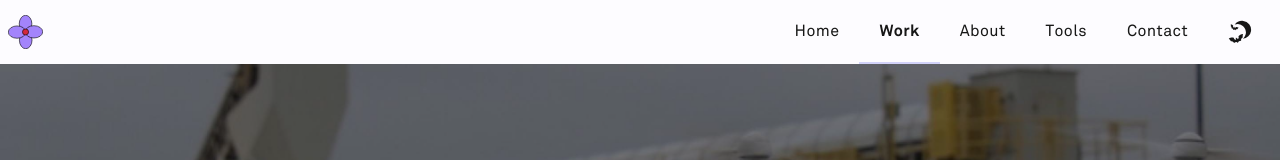
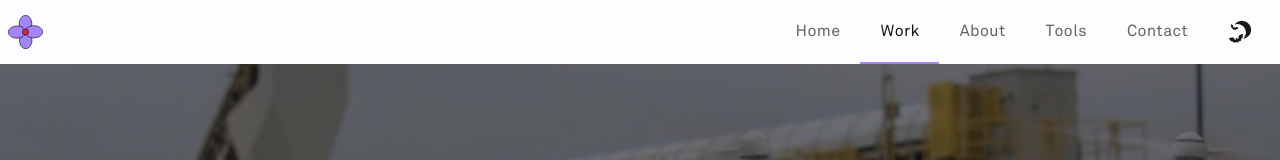
Before and after one commit to sofia-cse/nextjs-portfolio, a Next.js app: page /projects/firmatek in a window 1280 px wide. Shown: the top 160 px of the page. Built offline with nearby package versions, Linux system fonts and the light colour scheme.

Commit message:
style improvements

```diff
--- a/src/app/globals.css
+++ b/src/app/globals.css
@@ -23,9 +23,13 @@ html {
 
   --base: 255, 255, 255;
 
-  --border-color: #222222;
+  --accent: 163, 132, 250;
 
-  --backgroundHover: #f2f2f2;
+  --inactive: rgb(102, 102, 102);
+
+  --border-color: #cecece;
+
+  --backgroundHover: rgb(247, 247,247);
 
   /*--primary-glow: conic-gradient(
     from 180deg at 50% 50%,
@@ -88,6 +92,10 @@ html {
   --card-rgb: 180, 185, 188;
   --card-border-rgb: 131, 134, 135;
 
+  --table-box-shadow: 0 14px 66px rgba(0,0,0,.07),0 10px 17px rgba(0,0,0,.03),0 4px 7px rgba(0,0,0,.05);
+
+  --card-box-shadow: 4px 4px 0px 0px #d2d2f9;
+
   --img-filter: "";
 }
 /* old dark mode query
@@ -128,14 +136,18 @@ html {
 
 [data-theme="dark"] {
   --foreground-rgb: 226, 232, 240;
-  --background-start-rgba: 0, 0, 0, 0;
+  --background-start-rgba: 0, 0, 0, 1;
   --background-end-rgba: 0, 0, 0, 0;
 
-  --base: 10, 10, 10;
+  --base: 0, 0, 0;
 
-  --border-color: #ffffff;
+  --accent: 163, 132, 250;
 
-  --backgroundHover: rgba(255, 115, 36, 0.01);
+  --inactive: rgb(136, 136, 136);
+
+  --border-color: #ffffff20;
+
+  --backgroundHover: rgba(10, 10, 10, 1);
 
   --primary-glow: radial-gradient(
     circle at 50%,
@@ -163,6 +175,10 @@ html {
 
   --glow-left: none;
   --glow-right: none;
+
+  --table-box-shadow: 0 14px 66px hsla(0, 0%, 96%, .07), 0 10px 17px hsla(0, 0%, 96%, .03), 0 4px 7px hsla(0, 0%, 96%, .05);
+
+  --card-box-shadow: 4px 4px 0px 0px #d2d2f9;
 
   --img-filter: brightness(0) invert(1);
 }
@@ -194,7 +210,7 @@ html {
   }
 
   button {
-    @apply rounded-md uppercase bg-[#a284fb] text-white;
+    @apply rounded-md uppercase bg-[rgb(var(--accent))] text-white;
   }
 
   button:hover {
@@ -204,26 +220,26 @@ html {
 
 body {
   color: rgb(var(--foreground-rgb));
-  background: linear-gradient(
-    to bottom,
-    rgba(var(--background-start-rgba)),
-    rgba(var(--background-end-rgba))
-  );
+  background-color: rgba(var(--background-start-rgba));
 }
 
-li.active {
-  font-weight: bold;
+svg:hover {
+  color: rgb(var(--accent));
+}
+
+li.inactive {
+  color: var(--inactive);
 }
 
 /* individual class styles */
-.line {
+.nav_activeBar {
   position: absolute;
   width: 100px;
   height: 2px;
   bottom: 0;
-  background-color: #d2d2f9;
+  background-color: rgb(var(--accent));
   transform-origin: 0 0 0;
-  transition: 0.2s;
+  transition: transform 0.15s;
 }
 
 .nav-top {
@@ -243,17 +259,17 @@ li.active {
   transform: translateZ(0);
   border: 1px solid;
   border-color: var(--border-color);
-  border-radius: 0.125rem;
+  border-radius: 0.25rem;
   overflow: hidden;
   background-color: rgb(var(--base));
-  box-shadow: 4px 4px 0px 0px #d2d2f9;
+  box-shadow: var(--table-box-shadow);
 }
 
 .projectitem:hover {
   transform: scale(1.02);
   transition: transform 0.1s;
   background-color: var(--backgroundHover);
-  box-shadow: 0px 8px 17px rgba(0, 0, 0, 0.15);
+  box-shadow: var(--table-box-shadow);
 }
 
 .projectitem::before,
@@ -360,3 +376,7 @@ ol {
   position: absolute;
   filter: blur(24px);
 }
+
+.projectdetail-shadow {
+  box-shadow: var(--card-box-shadow);
+}
--- a/src/app/projects/firmatek/page.tsx
+++ b/src/app/projects/firmatek/page.tsx
@@ -58,7 +58,7 @@ const page = () => {
               alt=""
               width={550}
               height={350}
-              className="object-contain w-full h-auto"
+              className="object-contain w-full h-auto rounded-sm projectdetail-shadow"
             />
           </div>
         </div>
@@ -95,7 +95,7 @@ const page = () => {
               alt=""
               width={550}
               height={350}
-              className="object-contain w-full h-auto"
+              className="object-contain w-full h-auto rounded-sm projectdetail-shadow"
             />
           </div>
         </div>
--- a/src/components/About.jsx
+++ b/src/components/About.jsx
@@ -5,7 +5,6 @@ import avatar from "../../public/assets/cartoon_avatar.png";
 const About = () => {
   return (
     <div id="about" className="w-full min-h-screen flex items-center p-2">
-      {console.log("about rendered")}
       <div className="max-w-[1240px] m-auto px-2 py-16 w-full">
         <div className="max-w-[1240px] m-auto md:grid">
           <h2 className="py-2 md:py-6 block text-center lg:text-left">
--- a/src/components/HomeContent.jsx
+++ b/src/components/HomeContent.jsx
@@ -6,11 +6,9 @@ import About from "../components/About";
 import Skills from "../components/Skills";
 import Projects from "../components/Projects";
 import Contact from "../components/Contact";
-//import{ScrollContext} from '/.ScrollContext';
-//import { useInView } from "react-intersection-observer";
 
 const HomeContent = () => {
-  const [activeSection, setActiveSection] = useState("home");
+  const [activeSection, setActiveSection] = useState("");
 
   const homeRef = useRef(null);
   const workRef = useRef(null);
@@ -19,6 +17,12 @@ const HomeContent = () => {
   const contactRef = useRef(null);
 
   useEffect(() => {
+    //if coming from another page, set the active section to the corresponding hash link
+    //const hash = window?.location.hash ?? "#home";
+    //const hashID = hash.split("#")[1];
+    //console.log("Hash:", hashID);
+
+    //set active state based on scroll
     const options = {
       root: null,
       rootMargin: "-49% 0% -49% 0%", // Trigger when the section enters halfway into the viewport
@@ -50,6 +54,7 @@ const HomeContent = () => {
   return (
     <div>
       <Navbar activeSection={activeSection} />
+      <div className="container mx-auto">
         <div id="home" ref={homeRef}>
           <Main />
         </div>
@@ -66,6 +71,7 @@ const HomeContent = () => {
           <Contact />
         </div>
       </div>
+    </div>
   );
 };
 
--- a/src/components/NavLine.jsx
+++ b/src/components/NavLine.jsx
@@ -17,16 +17,22 @@ const NavLine = (props) => {
 
   //calculate size and position for each nav element on load
   const dimensions = {
-    home: { width: props.widths[0], x: 0 },
-    work: { width: props.widths[1], x: props.widths[0] },
-    about: { width: props.widths[2], x: props.widths[0] + props.widths[1] },
+    home: { width: props.widths[0], x: 0, display: "block" },
+    work: { width: props.widths[1], x: props.widths[0], display: "block" },
+    about: {
+      width: props.widths[2],
+      x: props.widths[0] + props.widths[1],
+      display: "block",
+    },
     tools: {
       width: props.widths[3],
       x: props.widths[0] + props.widths[1] + props.widths[2],
+      display: "block",
     },
     contact: {
       width: props.widths[4],
       x: props.widths[0] + props.widths[1] + props.widths[2] + props.widths[3],
+      display: "block",
     },
   };
 
@@ -37,19 +43,15 @@ const NavLine = (props) => {
   const activeDimensions = dimensions[props.activeSection];
 
   // Resize and position background based on active tab
-  const lineStyle = {
-    home: {
-      transform: `translateX(${activeDimensions.x}px) scaleX(${
-        activeDimensions.width / originalWidth
-      })`,
-    },
+
+  const activeStyle = {
+    transform: `translateX(${activeDimensions?.x}px) scaleX(${
+      activeDimensions?.width / originalWidth
+    })`,
+    //wait until dimensions are calulated to display to avoid animation from origin on refresh or navigation
+    display: `${activeDimensions?.display ?? "none"}`,
   };
-
-  return (
-    mounted && (
-      <div className={`line ${props.activeSection}`} style={lineStyle.home} />
-    )
-  );
+  return mounted && <div className="nav_activeBar" style={activeStyle} />;
 };
 
 NavLine.propTypes = {
--- a/src/components/Navbar.jsx
+++ b/src/components/Navbar.jsx
@@ -8,12 +8,14 @@ import ThemeButton from "./ThemeButton.jsx";
 import NavLine from "./NavLine";
 
 const Navbar = (props) => {
+  const [mounted, setMounted] = useState(false);
   const [nav, setNav] = useState(false);
   const [activeTab, setActiveTab] = useState("home");
   const elementsRef = useRef([]);
   const [widths, setWidths] = useState([]);
 
   useEffect(() => {
+    setMounted(true, []);
     const widthArray = elementsRef.current.map((el) => el?.offsetWidth);
     setWidths(widthArray);
   }, []);
@@ -80,7 +82,7 @@ const Navbar = (props) => {
             </li>
             <li
               className={
-                props.activeSection === "skills" ? "active" : "inactive"
+                props.activeSection === "tools" ? "active" : "inactive"
               }
             >
               <Link
@@ -108,15 +110,17 @@ const Navbar = (props) => {
                 Contact
               </Link>
             </li>
-            <li className="px-5 hover:border-collapse min-w-[24px] max-h-[24px]">
+            <li className="px-5">
               <ThemeButton />
             </li>
+            {mounted && (
               <NavLine
                 activeTab={activeTab}
                 activeSection={props.activeSection}
                 elementsRef={elementsRef}
                 widths={widths}
               />
+            )}
           </ul>
           {/* Mobile Menu */}
           <div onClick={handleNav} className="md:hidden">
--- a/src/components/Projects.jsx
+++ b/src/components/Projects.jsx
@@ -3,7 +3,7 @@ import propertyImg from "../../public/assets/projects/creditntell-trade-area.png
 import gdImg from "../../public/assets/projects/gd-txp-actions.png";
 import avinewImg from "../../public/assets/projects/Avinew-Framed.png";
 import n2uitiveImg from "../../public/assets/projects/n2uitive-recording-created.png";
-import firmatekImg from "../../public/assets/projects/Firmatek-Stock-Pile-Mark-Ups.png";
+import firmatekImg from "../../public/assets/projects/Firmatek-Stock-Pile-Mark-Ups-cropped.png";
 import bandsImg from "../../public/assets/projects/bands_wide.jpg";
 import assetImg from "../../public/assets/projects/assetmanager6.png";
 import groundImg from "../../public/assets/projects/groundcontrol3.png";
@@ -16,7 +16,7 @@ const Projects = () => {
     <div id="work" className="w-full pt-20">
       <div className="mx-auto px-4 pb-16 md:px-12">
         <h2 className="mb-8 text-center lg:text-left">Selected Work</h2>
-        <div className="grid md:grid-cols-2 gap-8">
+        <div className="grid md:grid-cols-2 gap-12">
           <ProjectItem
             title="Firmatek: Materials Inventory Data Portal"
             role="A comprehensive platform for aerial data reporting, enabling users to survey stockpiles using orthophotos and Lidar scan data."
```
Also changed, not shown: src/components/Contact.jsx (+6 -6 lines), 1 other file (tests, documents, lock files or other folders). Lines whose indentation alone changed are shown as unchanged.
